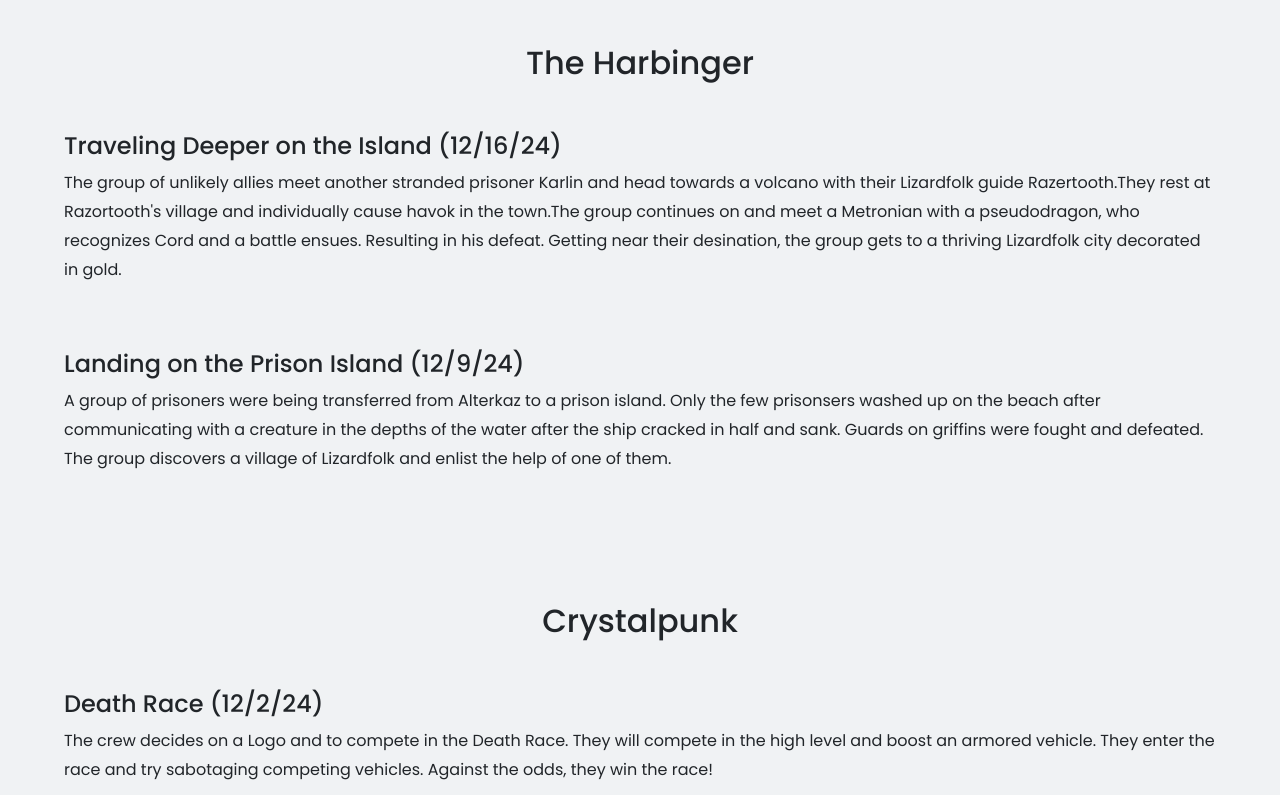
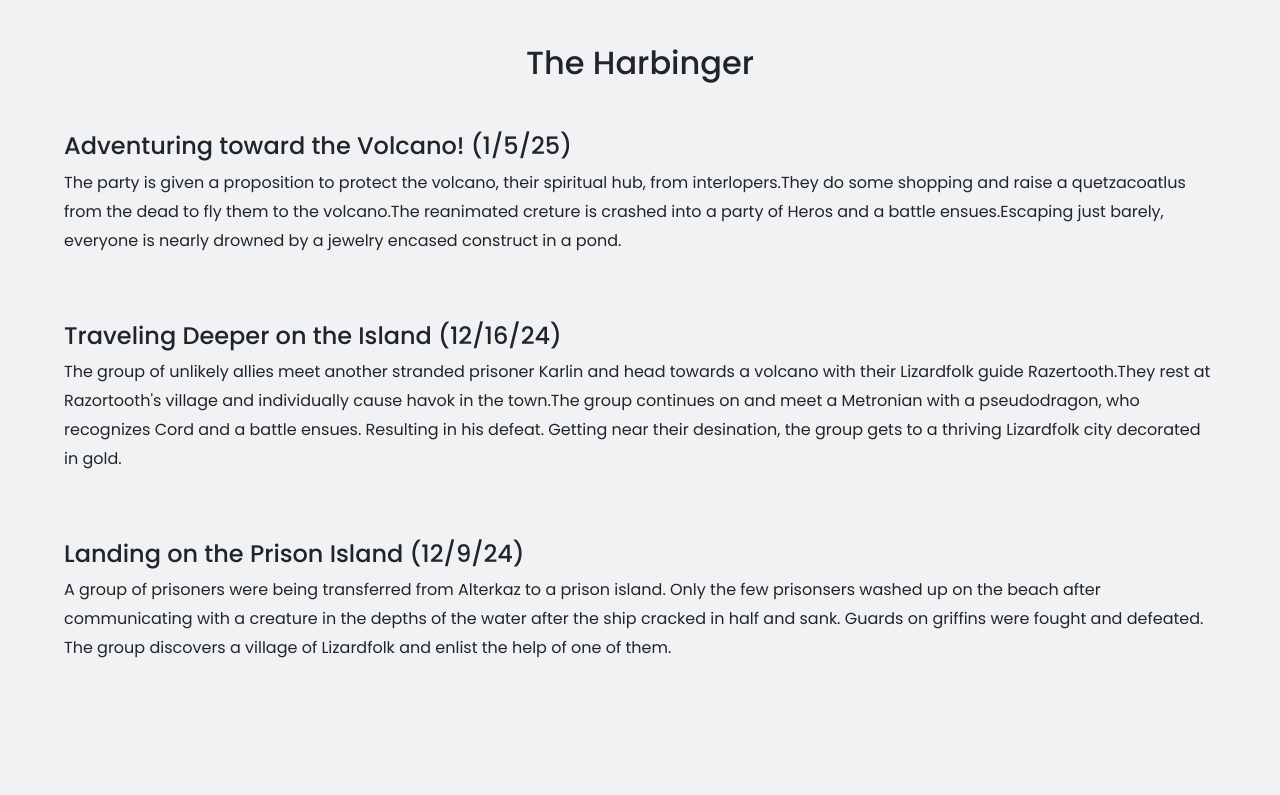
Before and after one commit to patrickhilmoe/groupstorytelling, a React (Vite) app: page / in a window 1280 px wide. Shown: the part 760-1555 px from the top of the page. Built offline with nearby package versions, Linux system fonts and the light colour scheme.

Commit message:
1-5-25 session

```diff
--- a/src/components/mainpage.jsx
+++ b/src/components/mainpage.jsx
@@ -65,6 +65,44 @@ export function MainPage() {
           <h2 className="centerheader">The Harbinger</h2>
 
           <section className="story">
+            <h4>Adventuring toward the Volcano! (1/5/25)</h4>
+            <p>
+              The party is given a proposition to protect the volcano, their
+              spiritual hub, from interlopers.
+              <span className={toggle}>
+                A lizard folk named Zalwa will accompany them from the shadows,
+                informing on their progress to the leader T'latoan.
+              </span>
+              They do some shopping and raise a quetzacoatlus from the dead to
+              fly them to the volcano.
+              <span className={toggle}>
+                Theodora gets a shield, and Karlin gets a cursed jewel in a box.
+              </span>
+              The reanimated creture is crashed into a party of Heros and a
+              battle ensues.
+              <span className={toggle}>
+                They decide to go to a dinosaur graveyard and convince the
+                presiding druid with an infatuation with contruct to assit them.
+                Ane encourages the idea to crash into a group of five Heros on
+                the side of the mountain. Theodora fights and retreats to the
+                edge of a lava pit. Gumption keeps his distance and shoots from
+                afar. Cord gets knocked down a couple times and escapes in a
+                vapor form. Ane goes head to head with the fighter and the
+                caster, escaping down a path between plant growth. Karlin uses
+                eldritch power to knock heros into the lava pit and blinks away.
+              </span>
+              Escaping just barely, everyone is nearly drowned by a jewelry
+              encased construct in a pond.
+              <span className={toggle}>
+                Individually, people are drawn into the shallow pool and
+                disappearing. Karlin resists and is greeted by a gold and jewel
+                covered creature. He quickly ends the creature saving the
+                others.
+              </span>
+            </p>
+          </section>
+
+          <section className="story">
             <h4>Traveling Deeper on the Island (12/16/24)</h4>
             <p>
               The group of unlikely allies meet another stranded prisoner Karlin
@@ -104,8 +142,9 @@ export function MainPage() {
               with a creature in the depths of the water after the ship cracked
               in half and sank. Guards on griffins were fought and defeated.
               <span className={toggle}>
-                Before encountering the guards, they met a kenku named Sketchers. After
-                defeating the guards, the kenku ate one of the guards brains.
+                Before encountering the guards, they met a kenku named
+                Sketchers. After defeating the guards, the kenku ate one of the
+                guards brains.
               </span>{" "}
               The group discovers a village of Lizardfolk and enlist the help of
               one of them.
```
Also changed, not shown: 1 other file (tests, documents, lock files or other folders).
